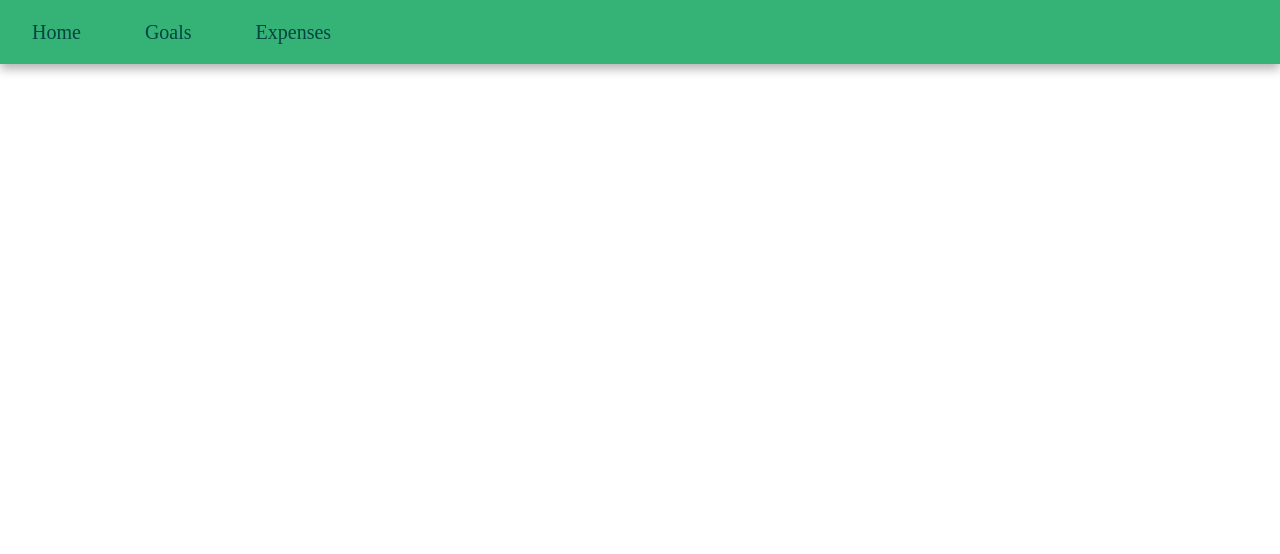
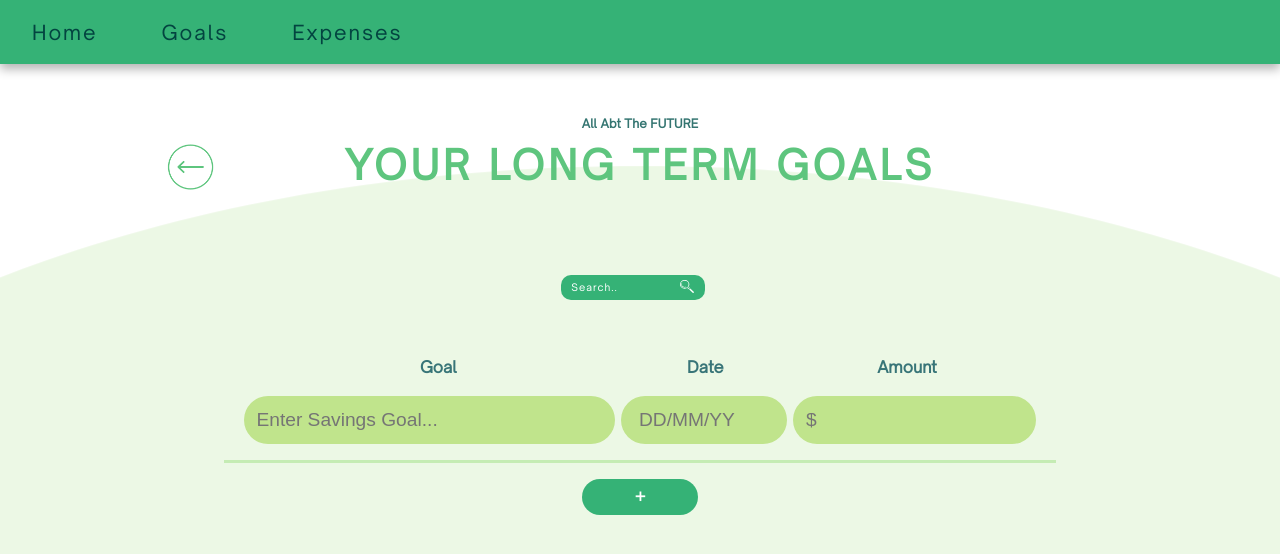
Before and after one commit to vincetrain/budgie, a React (Create React App) app: page /LongGoals in a window 1280 px wide. Before the commit this address had no page. Shown: the top 554 px of the page. Built offline with nearby package versions, Linux system fonts and the light colour scheme.

Commit message:
i just added a background to expenses and fixed a back button

```diff
--- a/src/Components/Navbar.scss
+++ b/src/Components/Navbar.scss
@@ -4,7 +4,8 @@
 }
 
 nav {
-	font-family: NotoSansSylotiNagri;
+	font-family: "OpenSauce";
+	letter-spacing: 0.12em;
 	top: 0;
 	width: 100%;
 	height: 64px;
--- a/src/Pages/Expenses.scss
+++ b/src/Pages/Expenses.scss
@@ -1,5 +1,8 @@
 .expenseContainer {
-	height: 100%;
+	background-image: url("../Components/short term goals background.png");
+    background-position: top;
+	height: 900px;
+
 	#charts {
 		display: inline-flex;
 		width: 100%;
--- a/src/Pages/LongGoals.jsx
+++ b/src/Pages/LongGoals.jsx
@@ -0,0 +1,115 @@
+import "./ShortGoals.css"
+import arrow from "../Components/arrow.png";
+import bg from "../Components/short term goals background.png";
+import searchy from "../Components/Magnifying Glass.svg";
+import {useState, useEffect} from 'react'
+
+
+function addGoals() {
+    <div>
+        <div className = "formFill">
+            <input type="text" id="Goal" name="Goal" placeholder="Enter Savings Goal..."/>
+            <input type="text" id="Date" name="Date" placeholder=" DD/MM/YY"/>
+            <input type="text" id="Amount" name="Amount" placeholder="$"/>
+        </div>
+        <div className = "formDivider">
+        </div>
+    </div>
+
+}
+
+function ShortGoals(){
+
+    const [data, setData] = useState({
+        goal: null,
+        date: null,
+        amount: null
+    });
+
+    const [goals, addGoal] = useState([])
+
+    let Goals = goals.map(data =>
+        <div className='goal'>
+            <div className = 'formFill readonly'>
+                <input readOnly type="text" id="Goal" name="Goal" value = {data.goal} />
+                <input readOnly type="text" id="Date" name="Date" value = {data.date} />
+                <input readOnly type="text" id="Amount" name="Amount" value = {data.amount}/>
+            </div>
+            <div className = "formDivider" />
+        </div>
+        );
+
+    const handleSubmit = (e) => {
+        e.preventDefault();
+        if (!Object.values(data).every(o => o === null)) {
+            addGoal([...goals, data]);
+            setData({
+                goal: null,
+                date: null,
+                amount: null
+            })
+        }
+    }
+
+    const handleChange = event => {
+        const value = event.target.value;
+
+        setData({
+            ...data,
+            [event.target.name]: value
+        })
+    }
+
+    useEffect(() => {
+        // Update the document title using the browser API
+      });
+
+
+    return (
+    <div className="pageContainer">
+
+        <div className="headingsContainer">
+            <h6>All Abt The FUTURE</h6>
+            <h1>YOUR LONG TERM GOALS</h1>
+            <a href="/Goals">
+                <img src={arrow} alt="The Back Arrow" />
+            </a>
+        </div>
+
+        <div className= "searchBarContainer">
+            <input type="text" placeholder=" Search.."/>
+            <img src={searchy} alt="Magnifying Class" />
+        </div>
+
+        <div className="listsContainer">
+            <div className="GoalsContainer">
+                <p className="listsTitles">Goal</p>
+            </div>
+
+            <div className = "DateContainer">
+                <p className="listsTitles">Date</p>
+            </div>
+
+            <div className = "AmountContainer">
+                <p className="listsTitles">Amount</p>
+            </div>
+        </div>
+
+        <form id='submitform' className = "formFill" onSubmit={handleSubmit}>
+            <input type="text" id="Goal" name="goal" placeholder="Enter Savings Goal..." onChange={handleChange} value={data.goal}/>
+            <input type="text" id="Date" name="date" placeholder=" DD/MM/YY" onChange={handleChange} value={data.date}/>
+            <input type="text" id="Amount" name="amount" placeholder="$" onChange={handleChange} value={data.amount}/>
+        </form>
+        <div className = "formDivider">
+        </div>
+
+        {Goals}
+
+        <div className = "addButton" id='submitform' type='submit' onClick={handleSubmit}>
+            <p>+</p>
+        </div>
+    </div>
+    )
+}
+
+export default ShortGoals;
--- a/src/Pages/ShortGoals.jsx
+++ b/src/Pages/ShortGoals.jsx
@@ -3,7 +3,7 @@ import arrow from "../Components/arrow.png";
 import bg from "../Components/short term goals background.png";
 import searchy from "../Components/Magnifying Glass.svg";
 import {useState, useEffect} from 'react'
-
+import { Link } from 'react-router-dom'
 
 function addGoals() {
     <div>
@@ -69,9 +69,13 @@ function ShortGoals(){
     <div className="pageContainer">
 
         <div className="headingsContainer">
-            <h6>All Abt The Future</h6>
-            <h1>YOUR LONG TERM GOALS</h1>
-            <img src={arrow} alt="The Back Arrow" />
+            <h6>All Abt The NOW</h6>
+            <h1>YOUR SHORT TERM GOALS</h1>
+
+            <a href="/Goals">
+                <img src={arrow} alt="The Back Arrow" />
+            </a>
+
         </div>
 
         <div className= "searchBarContainer">
--- a/src/index.js
+++ b/src/index.js
@@ -5,6 +5,7 @@ import Expenses from './Pages/Expenses.jsx';
 import GoalsPage from './Pages/GoalsLandingPage.jsx';
 import Home from './Pages/Home.jsx';
 import ShortGoals from './Pages/ShortGoals.jsx';
+import LongGoals from './Pages/LongGoals.jsx';
 
 import Navbar from './Components/Navbar.jsx';
 
@@ -17,6 +18,7 @@ root.render(
 		<Routes>
 			<Route path='/' element={<Home />} />
       		<Route path='/ShortGoals' element={<ShortGoals />} />
+			<Route path='/LongGoals' element= {<LongGoals />} />
 			<Route path='/expenses' element={<Expenses />} />
      		<Route path='/goals' element={<GoalsPage />} />
 		</Routes>
```
